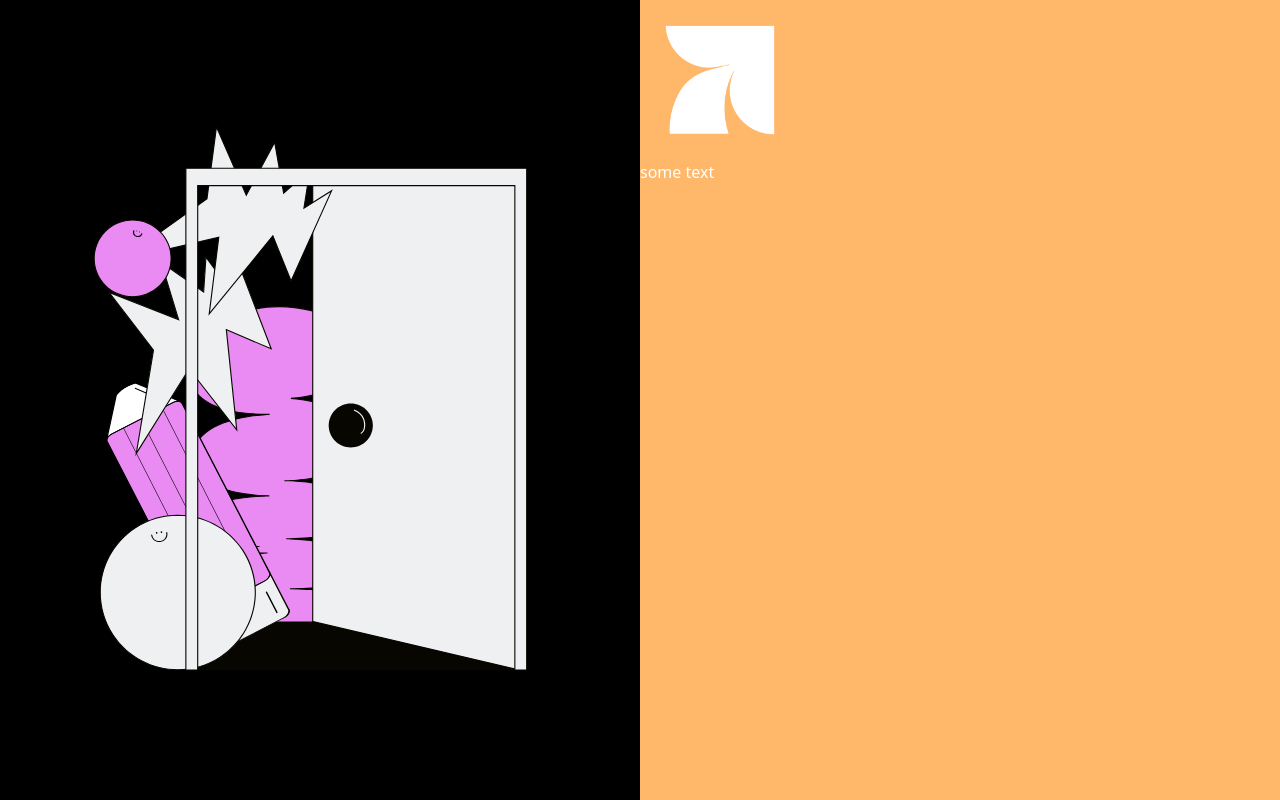
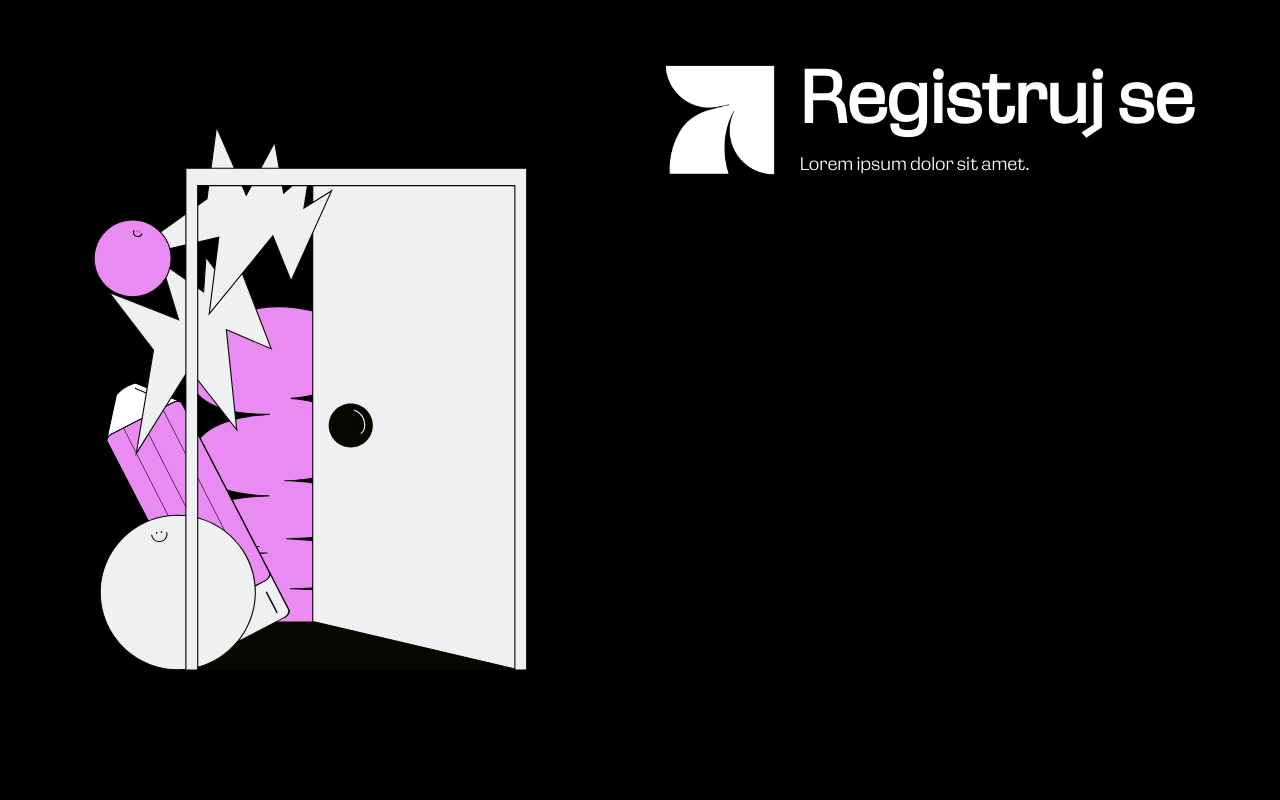
Before and after one commit to farukkurtic/talent-academy-platform, a React (Vite) app in the folder client/: page /registracija in a window 1280 px wide. Built offline with nearby package versions, Linux system fonts and the light colour scheme.

Commit message:
add custom font

```diff
--- a/client/src/App.css
+++ b/client/src/App.css
@@ -3,3 +3,12 @@
 @theme {
   --color-primary: #ea8bf3;
 }
+
+@font-face {
+  font-family: "gimlet";
+  src: url("./fonts/gimlet-sans.woff") format("woff");
+}
+
+body {
+  font-family: "gimlet";
+}
--- a/client/src/pages/register.jsx
+++ b/client/src/pages/register.jsx
@@ -8,12 +8,19 @@ export default function Register() {
       <div className="left-box w-1/2  h-full flex items-center justify-center">
         <img src={doorIcon} alt="vrata-vizual" className="w-5/6 h-5/6" />
       </div>
-      <div className="right-box w-1/2 bg-orange-300 h-full">
-        <div>
+      <div className="right-box w-1/2  h-full">
+        <div className="flex items-center justify-start mt-10">
           <div>
             <img src={logo} alt="hnta-logo" className="h-40 w-40" />
           </div>
-          <div>some text</div>
+          <div className="color-white">
+            <h1 className="text-7xl font-black mb-4 tracking-wide">
+              Registruj se
+            </h1>
+            <p className="text-lg font-medium tracking-wide">
+              Lorem ipsum dolor sit amet.
+            </p>
+          </div>
         </div>
       </div>
     </div>
```
Also changed, not shown: client/src/fonts/gimlet-sans.woff (added).
